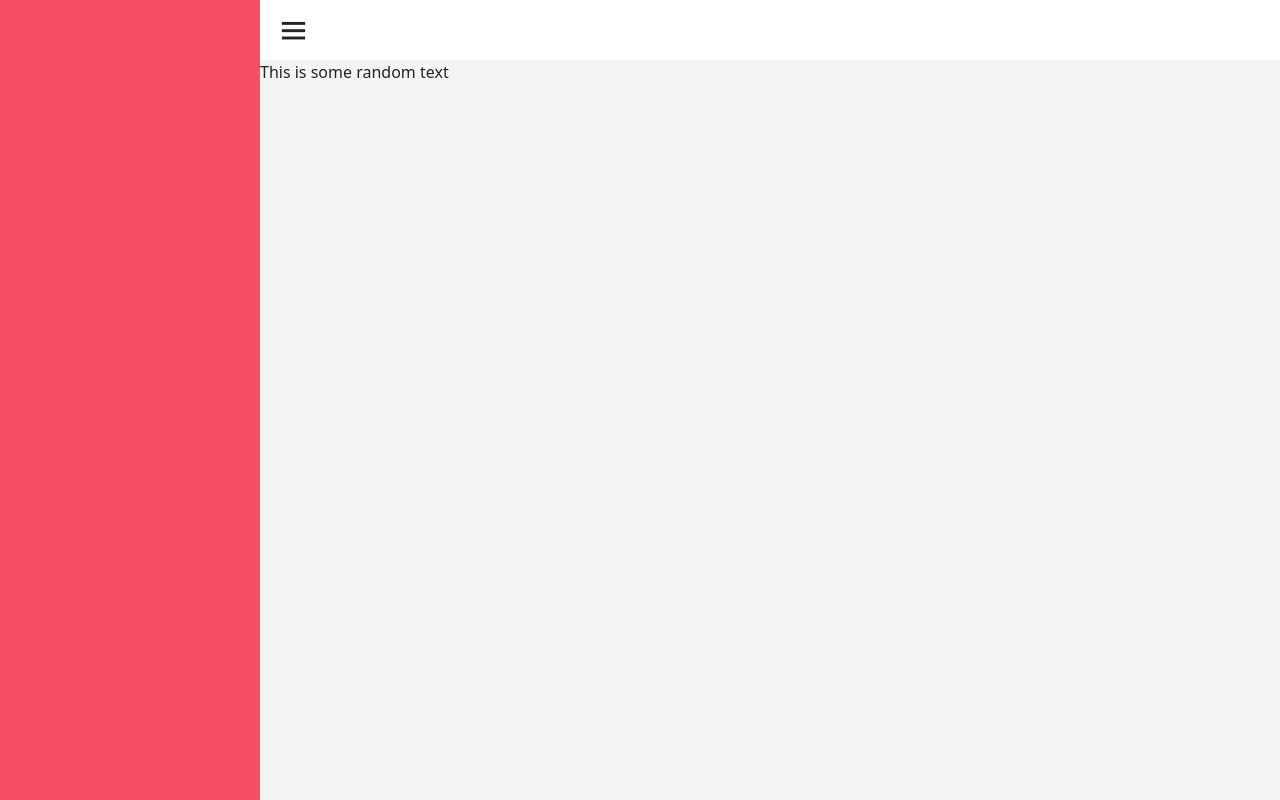
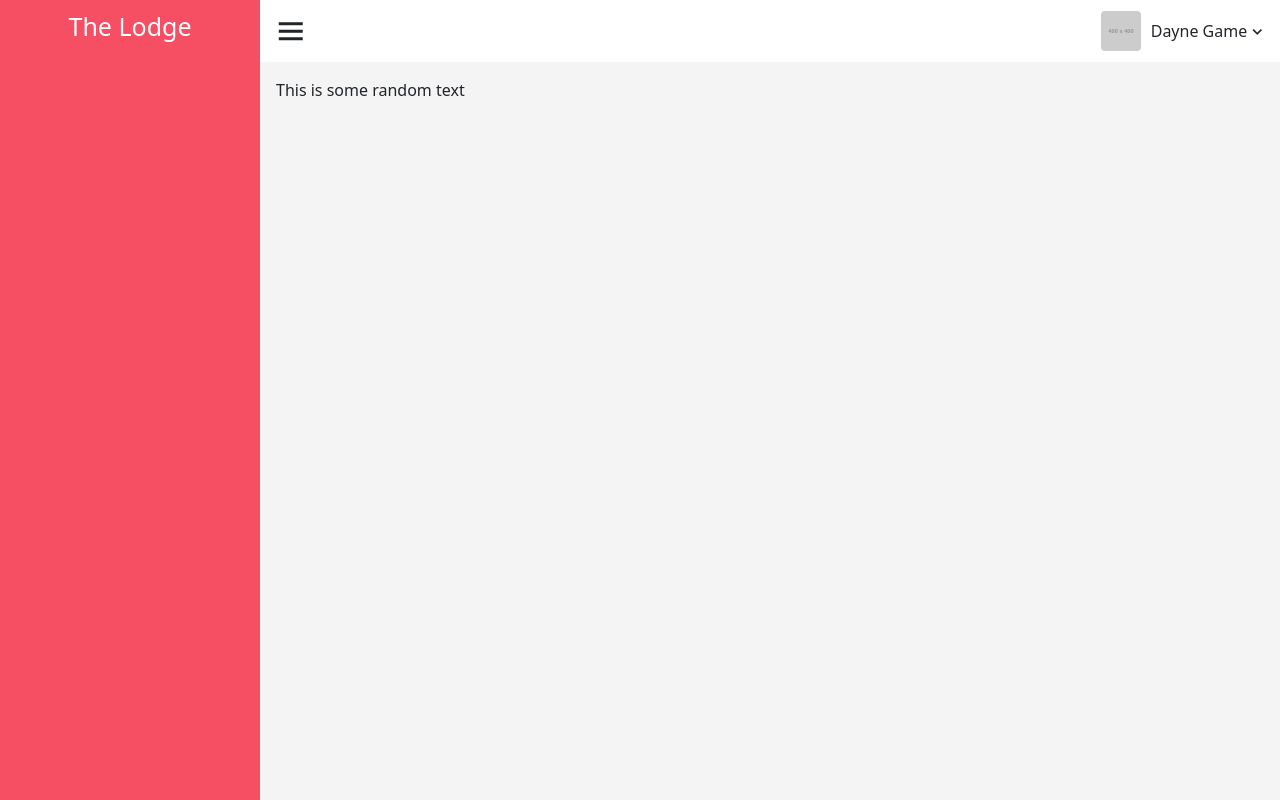
Before and after one commit to Dayne-Game/mediee_template, a plain HTML site: page index.html in a window 1280 px wide. Drawn offline with nearby package versions, Linux system fonts and the light colour scheme; placeholder pictures from the web are drawn by us.

Commit message:
Added More Stuff

```diff
--- a/index.html
+++ b/index.html
@@ -13,12 +13,25 @@
     <div class="wrapper">
 
         <div class="sidebar">
-
+            <div class="sidebar_brand">
+                <span class="title">The Lodge</span>
+            </div>
         </div>
 
         <div class="main_container">
             <div class="topnav">
-                <i class="bx bx-menu sidebar_close_btn" role="button"></i>
+
+                <div class="sidebar_btn_container" role="button">
+                    <i class="bx bx-menu"></i>
+                </div>
+
+
+                <div class="user_profile_container" role="button">
+                    <img src="https://placehold.co/400" alt="User Profile">
+                    <span>Dayne Game</span>
+                    <i class="bx bx-chevron-down"></i>
+                </div>
+
             </div>
 
 
--- a/script.js
+++ b/script.js
@@ -1,5 +1,5 @@
 // Grab the sidebar_close_btn
-let sidebar_close_btn = document.querySelector('.sidebar_close_btn');
+let sidebar_close_btn = document.querySelector('.sidebar_btn_container');
 // Grab the Sidebar
 let sidebar = document.querySelector('.sidebar');
 
--- a/style.css
+++ b/style.css
@@ -14,6 +14,10 @@ body {
     transition: all 0.4s ease;
 }
 
+.main_content {
+    padding: 1rem;
+}
+
 .sidebar.close~.main_container {
     width: 100%;
     margin-left: 0px;
@@ -21,18 +25,42 @@ body {
 
 .topnav {
     width: 100%;
-    height: 60px;
 
     background: #fff;
 
     display: flex;
     align-items: center;
-
-    padding: 1rem;
+    justify-content: space-between;
 }
 
-.topnav .sidebar_close_btn {
-    font-size: 35px;
+.sidebar_btn_container {
+    display: flex;
+    align-items: center;
+    padding: 0.8rem;
+}
+
+.sidebar_btn_container i {
+    font-size: 36px;
+    margin: 0;
+}
+
+.user_profile_container {
+    display: flex;
+    align-items: center;
+    padding: 0.8rem;
+}
+
+.user_profile_container img {
+    height: 40px;
+    margin-top: -2px;
+    margin-bottom: -2px;
+    margin-right: 10px;
+    border-radius: 4px;
+}
+
+.user_profile_container i {
+    font-size: 20px;
+    /* margin-left: 5px; */
 }
 
 
@@ -44,11 +72,24 @@ body {
     top: 0;
     left: 0;
 
+    padding: 0.5rem;
+
     background: #f64f64;
     z-index: 100;
     transition: all 0.4s ease;
 }
 
+.sidebar_brand {
+    text-align: center;
+}
+
+.sidebar_brand .title {
+    font-size: 25px;
+    font-weight: 500;
+
+    color: #fff;
+}
+
 .sidebar.close {
     width: 0px;
 }
```
